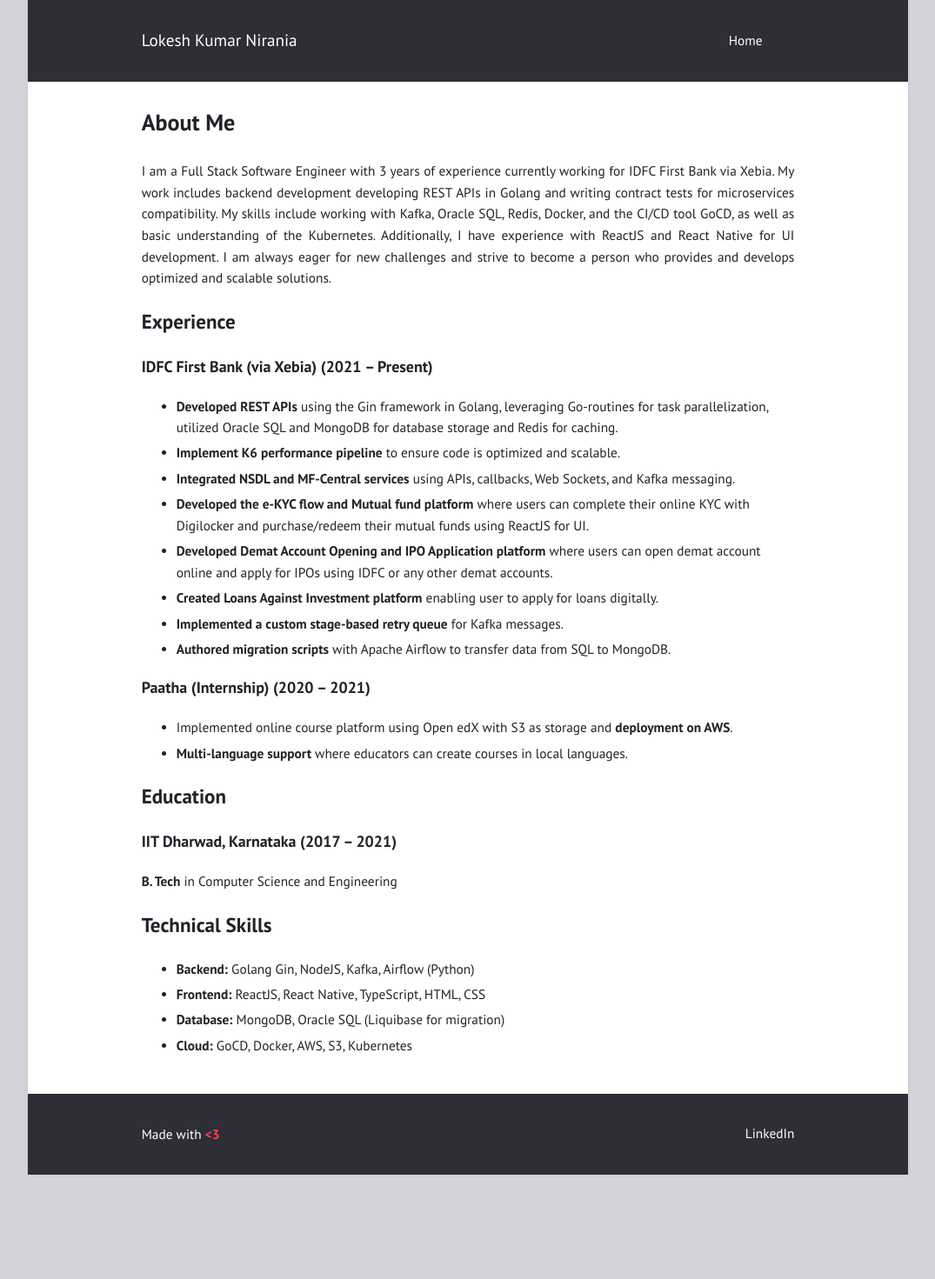
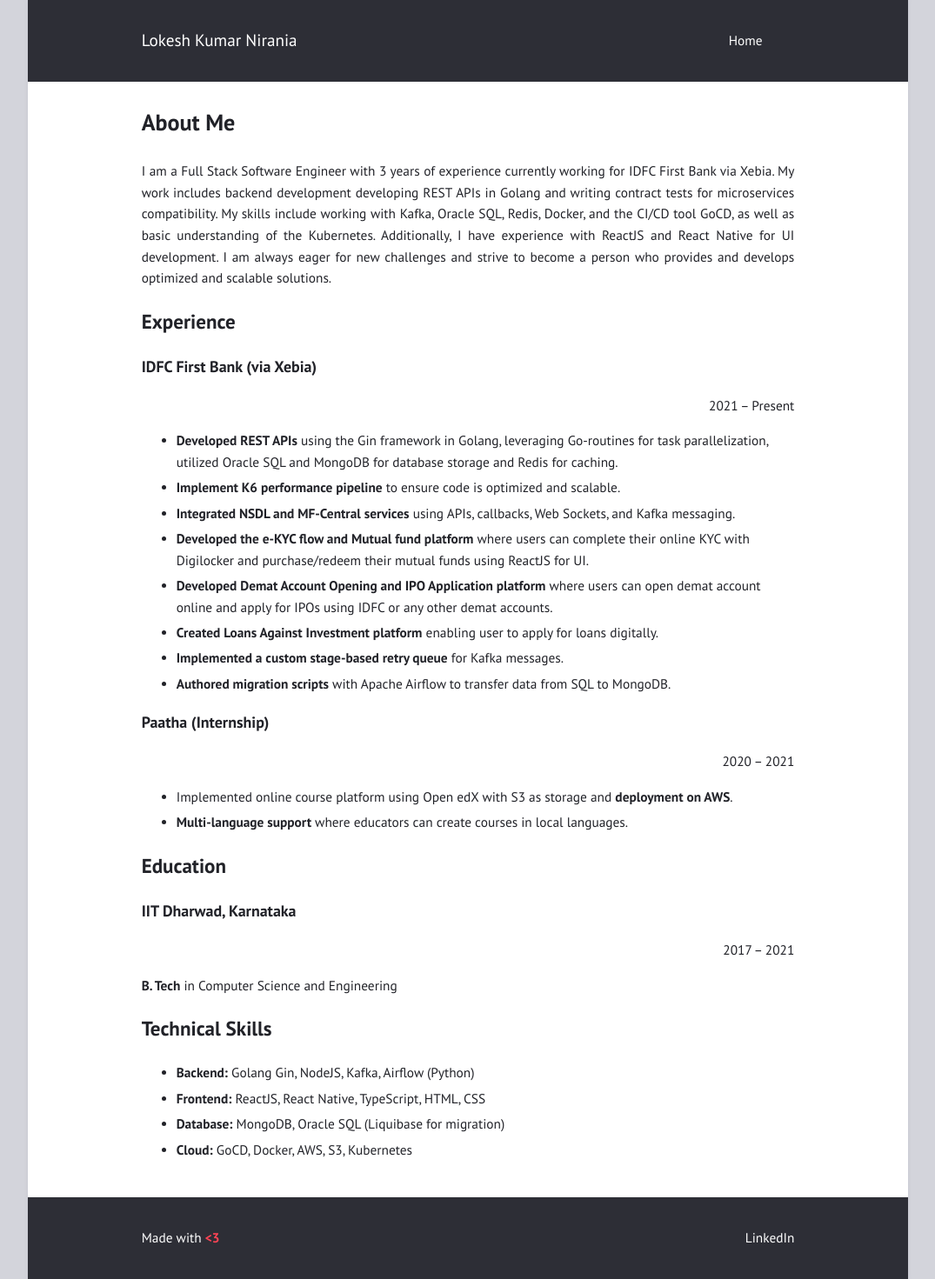
Before and after one commit to lokesh-nirania/lokesh-nirania.github.io, a Jekyll site: the page built from index.md, in a window 1280 px wide. Shown: the whole page at 87% size, without its empty margins (102-1177 px from the left). Built offline with Jekyll 4.4.1, drawn with Linux system fonts in a browser that asks for light colours; before the commit the page ends 1351 px from its top, so only the background shows below that.

Commit message:
date adjustment properly

```diff
--- a/index.md
+++ b/index.md
@@ -6,7 +6,8 @@
 I am a Full Stack Software Engineer with 3 years of experience currently working for IDFC First Bank via Xebia. My work includes backend development developing REST APIs in Golang and writing contract tests for microservices compatibility. My skills include working with Kafka, Oracle SQL, Redis, Docker, and the CI/CD tool GoCD, as well as basic understanding of the Kubernetes. Additionally, I have experience with ReactJS and React Native for UI development. I am always eager for new challenges and strive to become a person who provides and develops optimized and scalable solutions.
 
 ## Experience
-### IDFC First Bank (via Xebia)  (2021 – Present)
+### IDFC First Bank (via Xebia)
+<p style="text-align: right;">2021 – Present</p>
 
 * **Developed REST APIs** using the Gin framework in Golang, leveraging Go-routines for task parallelization, utilized Oracle SQL and MongoDB for database storage and Redis for caching.
 * **Implement K6 performance pipeline** to ensure code is optimized and scalable.
@@ -17,13 +18,15 @@
 * **Implemented a custom stage-based retry queue** for Kafka messages.
 * **Authored migration scripts** with Apache Airflow to transfer data from SQL to MongoDB.
 
-### Paatha (Internship) (2020 – 2021)
+### Paatha (Internship)
+<p style="text-align: right;">2020 – 2021</p>
 
 * Implemented online course platform using Open edX with S3 as storage and **deployment on AWS**.
 * **Multi-language support** where educators can create courses in local languages.
 
 ## Education
-### IIT Dharwad, Karnataka (2017 – 2021)
+### IIT Dharwad, Karnataka
+<p style="text-align: right;">2017 – 2021</p>
 
 **B. Tech** in Computer Science and Engineering
 
```
